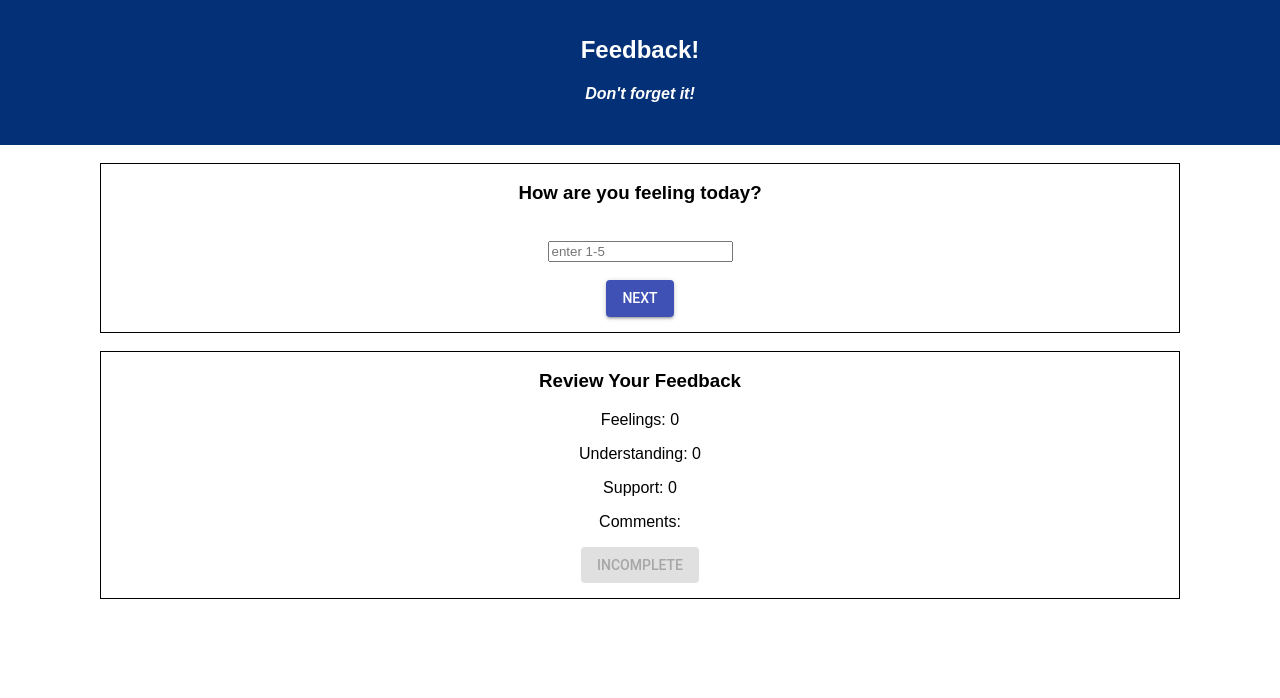
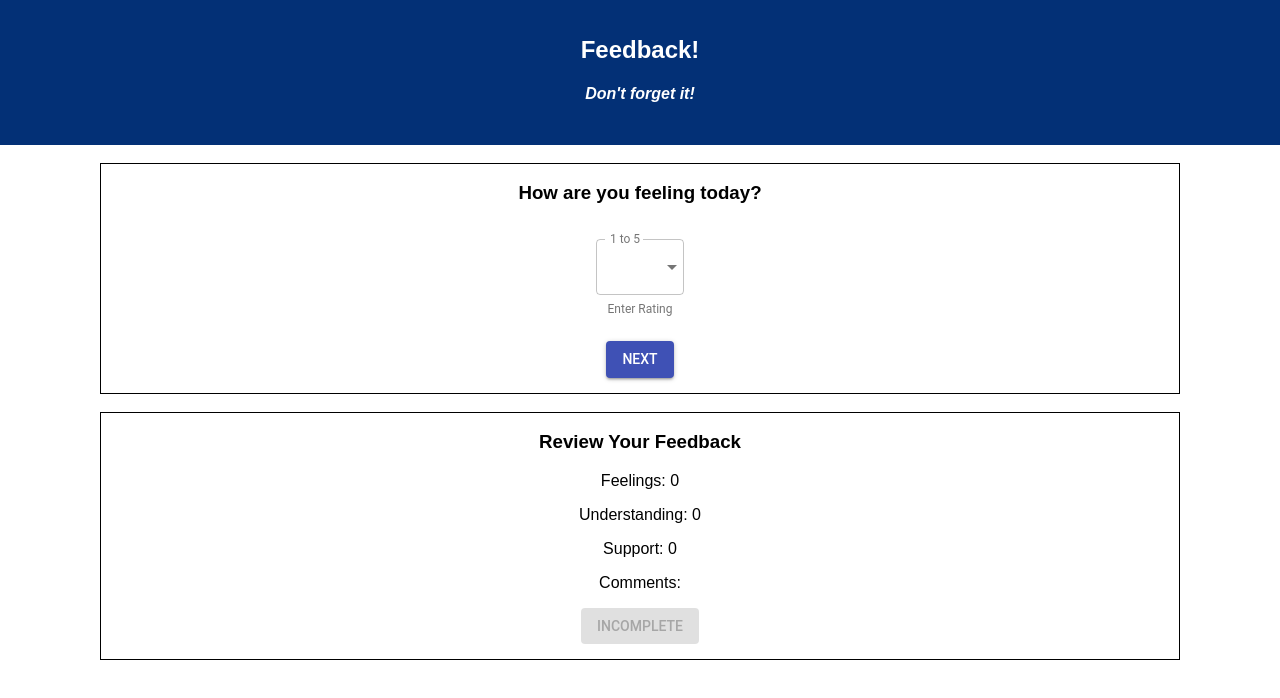
Before and after one commit to brittbmh/Redux-Feedback-Loop, a React (Create React App) app: page /#/ in a window 1280 px wide. Shown: the top 698 px of the page. Built offline with nearby package versions, Linux system fonts and the light colour scheme.

Commit message:
style rating input box

```diff
--- a/src/components/App/App.js
+++ b/src/components/App/App.js
@@ -1,5 +1,4 @@
 import React, { Component } from 'react';
-import axios from 'axios';
 import './App.css';
 import Header from './../Header/Header.js';
 import Feelings from './../Feelings/Feelings.js';
--- a/src/components/Comments/Comments.js
+++ b/src/components/Comments/Comments.js
@@ -32,7 +32,6 @@ class Comments extends Component {
             <div>
                 <div className="feedbackDiv">
                     <h3>Any additional comments?</h3>
-                    <br />
                     <input type="text" onChange={this.changeComments} placeholder="enter comment" />
                     <br />
                     <br />
--- a/src/components/Feelings/Feelings.js
+++ b/src/components/Feelings/Feelings.js
@@ -2,6 +2,9 @@ import React, { Component } from 'react';
 import { connect } from 'react-redux';
 import Review from './../Review/Review.js';
 import Button from '@material-ui/core/Button';
+import MenuItem from '@material-ui/core/MenuItem';
+import TextField from '@material-ui/core/TextField';
+
 
 class Feelings extends Component {
     constructor() {
@@ -32,8 +35,24 @@ class Feelings extends Component {
             <div>
                 <div className="feedbackDiv">
                     <h3>How are you feeling today?</h3>
-                    <br />
-                    <input type="text" onChange={this.changeFeelings} placeholder="enter 1-5" />
+                    {/* <input type="text" onChange={this.changeFeelings} placeholder="enter 1-5" /> */}
+                    <TextField
+                        id="outlined-select-rating"
+                        select
+                        label="1 to 5"
+                        className="textField"
+                        value={this.state.feelings}
+                        onChange={this.changeFeelings}
+                        helperText="Enter Rating"
+                        margin="normal"
+                        variant="outlined"
+                    >
+                        <MenuItem value="1">1</MenuItem>
+                        <MenuItem value="2">2</MenuItem>
+                        <MenuItem value="3">3</MenuItem>
+                        <MenuItem value="4">4</MenuItem>
+                        <MenuItem value="5">5</MenuItem>
+                    </TextField>
                     <br />
                     <br />
                     <Button variant="contained" color="primary" margin="theme.spacing.unit" className="button" onClick={this.sendFeelings}>Next</Button>
--- a/src/components/Success/Success.js
+++ b/src/components/Success/Success.js
@@ -7,7 +7,7 @@ class Success extends Component {
             <div>
                 <h1>SUCCESS!</h1>
                 <br />
-                <iframe src="https://giphy.com/embed/xNBcChLQt7s9a" width="240" height="240" frameBorder="0" className="giphy-embed" allowFullScreen></iframe> <p><a href="https://giphy.com/gifs/win-xNBcChLQt7s9a">via GIPHY</a></p>
+                <iframe src="https://giphy.com/embed/xNBcChLQt7s9a" title="30Rock Success Gif" width="240" height="240" frameBorder="0" className="giphy-embed" allowFullScreen></iframe> <p><a href="https://giphy.com/gifs/win-xNBcChLQt7s9a">via GIPHY</a></p>
             </div>
         )
     }
--- a/src/components/Support/Support.js
+++ b/src/components/Support/Support.js
@@ -2,6 +2,8 @@ import React, { Component } from 'react';
 import { connect } from 'react-redux';
 import Review from './../Review/Review.js';
 import Button from '@material-ui/core/Button';
+import MenuItem from '@material-ui/core/MenuItem';
+import TextField from '@material-ui/core/TextField';
 
 class Support extends Component {
     constructor() {
@@ -32,8 +34,24 @@ class Support extends Component {
             <div>
                 <div className="feedbackDiv">
                     <h3>How well are you being supported?</h3>
-                    <br />
-                    <input type="text" onChange={this.changeSupport} placeholder="enter 1-5" />
+                    {/* <input type="text" onChange={this.changeSupport} placeholder="enter 1-5" /> */}
+                    <TextField
+                        id="outlined-select-rating"
+                        select
+                        label="1 to 5"
+                        className="textField"
+                        value={this.state.support}
+                        onChange={this.changeSupport}
+                        helperText="Enter Rating"
+                        margin="normal"
+                        variant="outlined"
+                    >
+                        <MenuItem value="1">1</MenuItem>
+                        <MenuItem value="2">2</MenuItem>
+                        <MenuItem value="3">3</MenuItem>
+                        <MenuItem value="4">4</MenuItem>
+                        <MenuItem value="5">5</MenuItem>
+                    </TextField>
                     <br />
                     <br />
                     <Button variant="contained" size="small" color="primary" margin="theme.spacing.unit" className="button"  onClick={this.sendSupport}>Next</Button>
--- a/src/components/Understanding/Understanding.js
+++ b/src/components/Understanding/Understanding.js
@@ -2,6 +2,8 @@ import React, { Component } from 'react';
 import { connect } from 'react-redux';
 import Review from './../Review/Review.js';
 import Button from '@material-ui/core/Button';
+import MenuItem from '@material-ui/core/MenuItem';
+import TextField from '@material-ui/core/TextField';
 
 class Understanding extends Component {
     constructor() {
@@ -32,8 +34,23 @@ class Understanding extends Component {
             <div>
                 <div className="feedbackDiv">
                     <h3>How well are you understanding the content?</h3>
-                    <br />
-                    <input type="text" onChange={this.changeUnderstanding} placeholder="enter 1-5" />
+                    <TextField
+                        id="outlined-select-rating"
+                        select
+                        label="1 to 5"
+                        className="textField"
+                        value={this.state.understanding}
+                        onChange={this.changeUnderstanding}
+                        helperText="Enter Rating"
+                        margin="normal"
+                        variant="outlined"
+                    >
+                        <MenuItem value="1">1</MenuItem>
+                        <MenuItem value="2">2</MenuItem>
+                        <MenuItem value="3">3</MenuItem>
+                        <MenuItem value="4">4</MenuItem>
+                        <MenuItem value="5">5</MenuItem>
+                    </TextField>
                     <br />
                     <br />
                     <Button variant="contained" color="primary" margin="theme.spacing.unit" className="button"  onClick={this.sendUnderstanding}>Next</Button>
```
Also changed, not shown: 1 other file (tests, documents, lock files or other folders).
